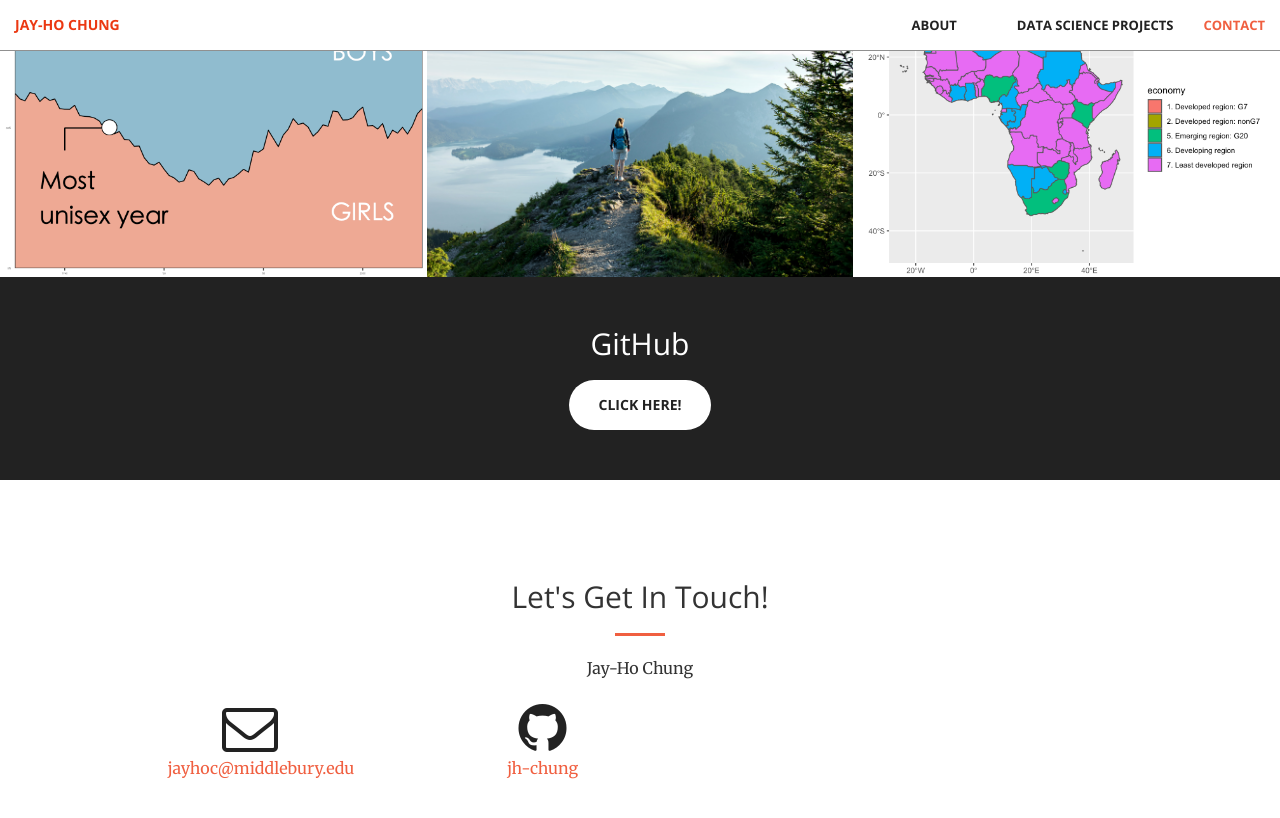
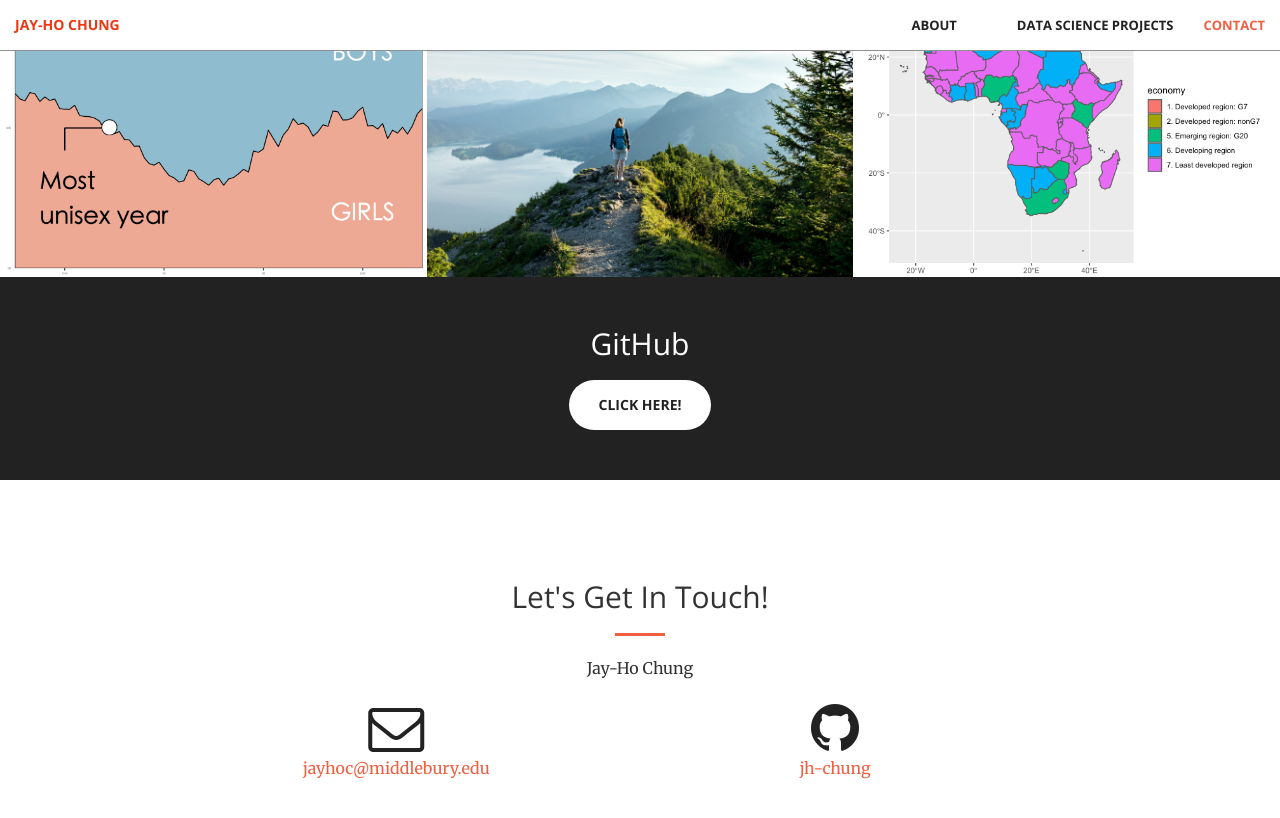
Before and after one commit to jh-chung/jh-chung.github.io, a Jekyll site: the page built from index.html, in a window 1280 px wide and 900 px high, scrolled down 1223 px. Shown: the top 818 px of the window. Built offline with Jekyll 4.4.1, drawn with Linux system fonts in a browser that asks for light colours.

Commit message:
Update contact.html

```diff
--- a/_includes/contact.html
+++ b/_includes/contact.html
@@ -6,7 +6,7 @@
                 <hr class="primary">
                 <p>Jay-Ho Chung</p>
             </div>
-        <div class="col-lg-2 col-lg-offset-1 text-center">
+        <div class="col-lg-5 col-lg-offset-1 text-center">
             <a href="mailto:{{ site.email }}">
             <i class="fa fa-envelope-o fa-3x wow bounceIn" data-wow-delay=".1s"></i>
                 <p>{{ site.email }}</p>
```
